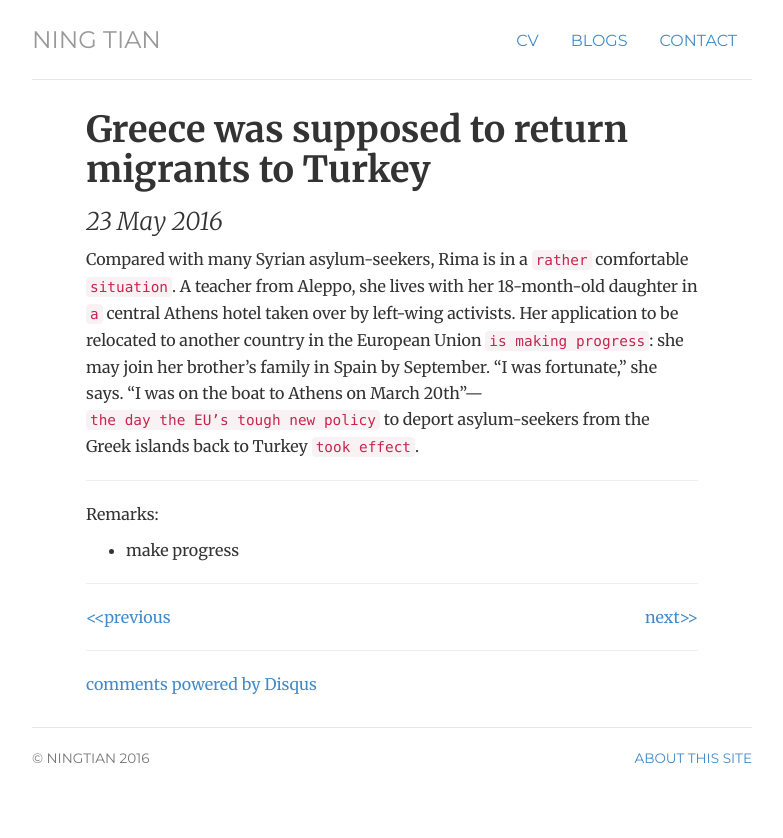
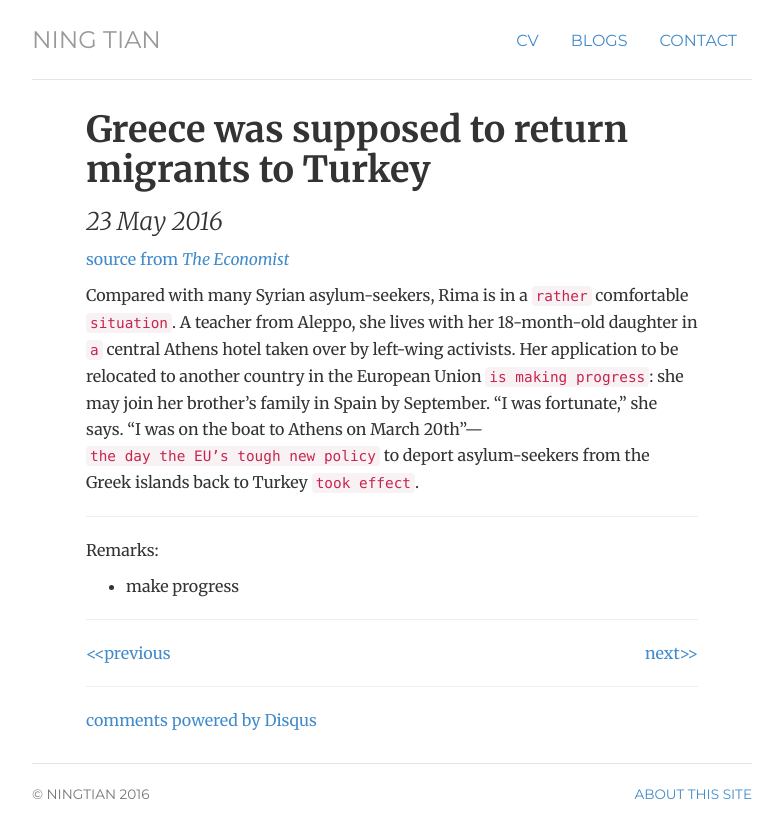
Before and after one commit to ningtian/ningtian.github.io, a Jekyll site: the page built from _posts/2016-05-23- greece-was-supposed-to-return-migrants-to-turkey.md, in a window 1280 px wide. Shown: the top 838 px of the page, without its empty margins (248-1031 px from the left). Built offline with Jekyll 4.4.1, drawn with Linux system fonts in a browser that asks for light colours; comment, search, counter and statistics services are not loaded.

Commit message:
Update 2016-05-23- greece-was-supposed-to-return-migrants-to-turkey.md

```diff
--- a/_posts/2016-05-23- greece-was-supposed-to-return-migrants-to-turkey.md
+++ b/_posts/2016-05-23- greece-was-supposed-to-return-migrants-to-turkey.md
@@ -2,6 +2,8 @@
 layout: post
 title: "Greece was supposed to return migrants to Turkey "
 ---
+[source from <em>The Economist</em>][link]
+
 
 Compared with many Syrian asylum-seekers, Rima is in a `rather` comfortable `situation`. A teacher from Aleppo, she lives with her 18-month-old daughter in `a` central Athens hotel taken over by left-wing activists. Her application to be relocated to another country in the European Union `is making progress`: she may join her brother’s family in Spain by September. “I was fortunate,” she says. “I was on the boat to Athens on March 20th”—`the day the EU’s tough new policy` to deport asylum-seekers from the Greek islands back to Turkey `took effect`.
 
```
